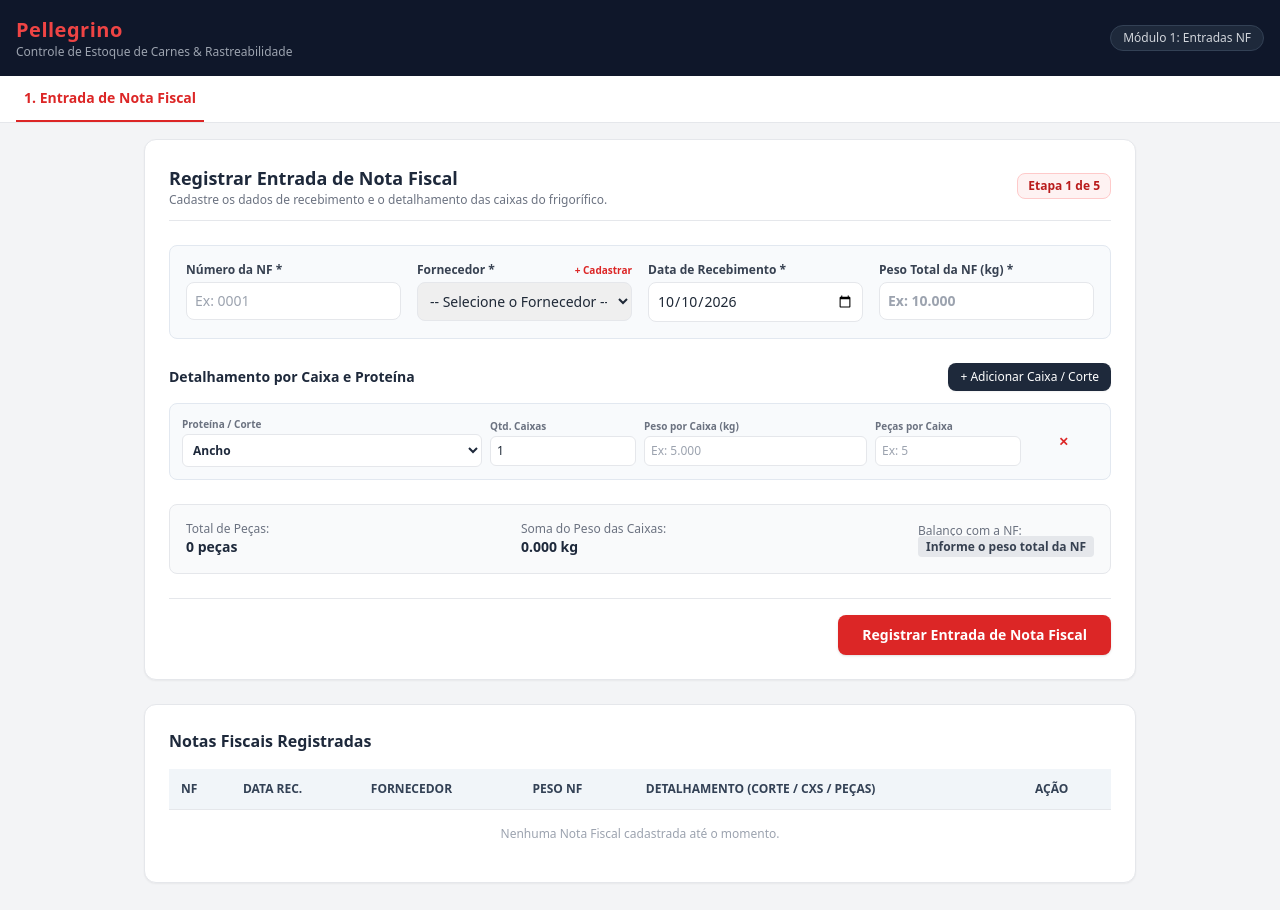
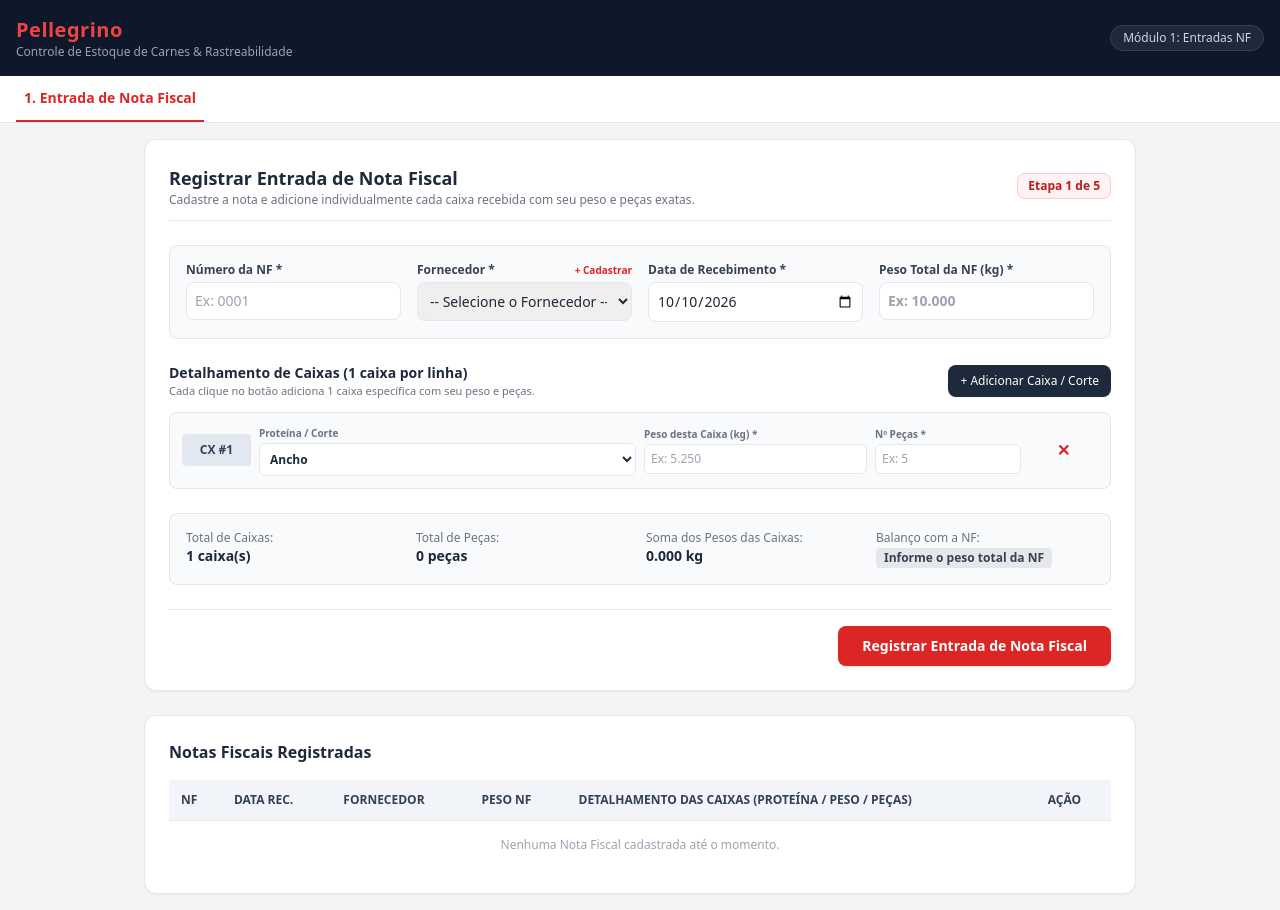
Before and after one commit to bncathoro/pelegrino, a plain HTML site: page index.html in a window 1280 px wide. Both pictures are taken after a click on the button "Remover esta caixa". Drawn offline with nearby package versions, Linux system fonts and the light colour scheme.

Commit message:
Update index.html

```diff
--- a/index.html
+++ b/index.html
@@ -17,7 +17,7 @@
     <span class="text-xs bg-slate-800 border border-slate-700 px-3 py-1 rounded-full text-gray-300">Módulo 1: Entradas NF</span>
   </header>
 
-  <!-- Navegação de Abas (Apenas Etapa 1 Ativa) -->
+  <!-- Navegação de Abas -->
   <nav class="bg-white border-b border-gray-200 px-4 flex space-x-4 text-sm">
     <button class="py-3 px-2 border-b-2 border-red-600 text-red-600 font-bold">1. Entrada de Nota Fiscal</button>
   </nav>
@@ -30,7 +30,7 @@
       <div class="border-b pb-3 flex justify-between items-center">
         <div>
           <h2 class="text-lg font-bold text-slate-800">Registrar Entrada de Nota Fiscal</h2>
-          <p class="text-xs text-gray-500">Cadastre os dados de recebimento e o detalhamento das caixas do frigorífico.</p>
+          <p class="text-xs text-gray-500">Cadastre a nota e adicione individualmente cada caixa recebida com seu peso e peças exatas.</p>
         </div>
         <span class="text-xs bg-red-50 text-red-700 border border-red-200 px-2.5 py-1 rounded-lg font-semibold">Etapa 1 de 5</span>
       </div>
@@ -63,11 +63,16 @@
           </div>
         </div>
 
-        <!-- Detalhamento dos Cortes e Caixas -->
+        <!-- Detalhamento das Caixas Individuais -->
         <div>
           <div class="flex justify-between items-center mb-3">
-            <h3 class="text-sm font-bold text-slate-800">Detalhamento por Caixa e Proteína</h3>
-            <button type="button" onclick="addNFCorteRow()" class="text-xs bg-slate-800 hover:bg-slate-900 text-white font-medium px-3 py-1.5 rounded-lg shadow-sm transition-all">+ Adicionar Caixa / Corte</button>
+            <div>
+              <h3 class="text-sm font-bold text-slate-800">Detalhamento de Caixas (1 caixa por linha)</h3>
+              <p class="text-[11px] text-gray-500">Cada clique no botão adiciona 1 caixa específica com seu peso e peças.</p>
+            </div>
+            <button type="button" onclick="addNFCorteRow()" class="text-xs bg-slate-800 hover:bg-slate-900 text-white font-medium px-3 py-2 rounded-lg shadow-sm transition-all flex items-center gap-1">
+              + Adicionar Caixa / Corte
+            </button>
           </div>
 
           <div id="nf-cortes-container" class="space-y-3">
@@ -75,18 +80,22 @@
         </div>
 
         <!-- Resumo do Lançamento -->
-        <div class="flex flex-wrap justify-between items-center bg-gray-50 p-4 rounded-lg border text-xs">
+        <div class="grid grid-cols-2 md:grid-cols-4 gap-3 bg-gray-50 p-4 rounded-lg border text-xs">
+          <div>
+            <span class="text-gray-500 block">Total de Caixas:</span>
+            <span id="resumo-total-caixas" class="text-sm font-bold text-slate-800">0 caixas</span>
+          </div>
           <div>
             <span class="text-gray-500 block">Total de Peças:</span>
             <span id="resumo-total-pecas" class="text-sm font-bold text-slate-800">0 peças</span>
           </div>
           <div>
-            <span class="text-gray-500 block">Soma do Peso das Caixas:</span>
+            <span class="text-gray-500 block">Soma dos Pesos das Caixas:</span>
             <span id="resumo-soma-peso" class="text-sm font-bold text-slate-800">0.000 kg</span>
           </div>
           <div>
             <span class="text-gray-500 block">Balanço com a NF:</span>
-            <span id="resumo-status-balanco" class="text-xs font-bold px-2 py-0.5 rounded bg-gray-200 text-gray-700">Aguardando dados</span>
+            <span id="resumo-status-balanco" class="text-xs font-bold px-2 py-1 rounded bg-gray-200 text-gray-700 inline-block mt-0.5">Aguardando dados</span>
           </div>
         </div>
 
@@ -109,7 +118,7 @@
               <th class="p-3">Data Rec.</th>
               <th class="p-3">Fornecedor</th>
               <th class="p-3">Peso NF</th>
-              <th class="p-3">Detalhamento (Corte / CXs / Peças)</th>
+              <th class="p-3">Detalhamento das Caixas (Proteína / Peso / Peças)</th>
               <th class="p-3">Ação</th>
             </tr>
           </thead>
@@ -155,33 +164,34 @@
       var container = document.getElementById('nf-cortes-container');
       var rowId = Date.now() + Math.floor(Math.random() * 1000);
       var optionsCortes = cortesList.map(c => `<option value="${c}">${c}</option>`).join('');
+      var numCaixaAtual = container.children.length + 1;
 
       var rowHtml = `
         <div id="row-${rowId}" class="grid grid-cols-1 sm:grid-cols-12 gap-2 items-center bg-slate-50 p-3 rounded-lg border border-slate-200 text-xs">
-          <div class="sm:col-span-4">
+          <div class="sm:col-span-1 text-center font-bold text-slate-700 bg-slate-200 py-2 rounded">
+            CX #${numCaixaAtual}
+          </div>
+          <div class="sm:col-span-5">
             <label class="block text-[10px] font-bold text-gray-500 mb-0.5">Proteína / Corte</label>
             <select class="item-corte border rounded-md p-1.5 w-full bg-white font-bold text-slate-800 outline-none">
               ${optionsCortes}
             </select>
           </div>
-          <div class="sm:col-span-2">
-            <label class="block text-[10px] font-bold text-gray-500 mb-0.5">Qtd. Caixas</label>
-            <input type="number" min="1" value="1" oninput="calcularTotalNF()" class="item-caixas border rounded-md p-1.5 w-full bg-white font-medium outline-none" required>
-          </div>
           <div class="sm:col-span-3">
-            <label class="block text-[10px] font-bold text-gray-500 mb-0.5">Peso por Caixa (kg)</label>
-            <input type="number" step="0.001" placeholder="Ex: 5.000" oninput="calcularTotalNF()" class="item-peso-cx border rounded-md p-1.5 w-full bg-white font-medium outline-none" required>
+            <label class="block text-[10px] font-bold text-gray-500 mb-0.5">Peso desta Caixa (kg) *</label>
+            <input type="number" step="0.001" placeholder="Ex: 5.250" oninput="calcularTotalNF()" class="item-peso-cx border rounded-md p-1.5 w-full bg-white font-medium outline-none" required>
           </div>
           <div class="sm:col-span-2">
-            <label class="block text-[10px] font-bold text-gray-500 mb-0.5">Peças por Caixa</label>
+            <label class="block text-[10px] font-bold text-gray-500 mb-0.5">Nº Peças *</label>
             <input type="number" min="1" placeholder="Ex: 5" oninput="calcularTotalNF()" class="item-pecas-cx border rounded-md p-1.5 w-full bg-white font-medium outline-none" required>
           </div>
           <div class="sm:col-span-1 flex justify-center items-end">
-            <button type="button" onclick="removeNFCorteRow('row-${rowId}')" class="text-red-600 hover:text-red-800 font-bold p-1">✕</button>
+            <button type="button" onclick="removeNFCorteRow('row-${rowId}')" class="text-red-600 hover:text-red-800 font-bold p-1 text-base" title="Remover esta caixa">✕</button>
           </div>
         </div>
       `;
       container.insertAdjacentHTML('beforeend', rowHtml);
+      renumerarCaixasVisual();
       calcularTotalNF();
     }
 
@@ -189,26 +199,36 @@
       var container = document.getElementById('nf-cortes-container');
       if(container.children.length > 1) {
         document.getElementById(id)?.remove();
+        renumerarCaixasVisual();
         calcularTotalNF();
       } else {
-        alert("A Nota Fiscal precisa conter ao menos 1 caixa/item cadastrado.");
+        alert("A Nota Fiscal precisa conter ao menos 1 caixa cadastrada.");
       }
+    }
+
+    function renumerarCaixasVisual() {
+      var rows = document.querySelectorAll('#nf-cortes-container > div');
+      rows.forEach((r, idx) => {
+        var badge = r.querySelector('div:first-child');
+        if(badge) badge.innerText = `CX #${idx + 1}`;
+      });
     }
 
     function calcularTotalNF() {
       var rows = document.querySelectorAll('#nf-cortes-container > div');
+      var totalCaixas = rows.length;
       var totalPecas = 0;
       var somaPesoCaixas = 0;
 
       rows.forEach(r => {
-        var cxs = parseInt(r.querySelector('.item-caixas').value) || 0;
         var pesoCx = parseFloat(r.querySelector('.item-peso-cx').value) || 0;
         var pecasCx = parseInt(r.querySelector('.item-pecas-cx').value) || 0;
 
-        somaPesoCaixas += (cxs * pesoCx);
-        totalPecas += (cxs * pecasCx);
+        somaPesoCaixas += pesoCx;
+        totalPecas += pecasCx;
       });
 
+      document.getElementById('resumo-total-caixas').innerText = totalCaixas + " caixa(s)";
       document.getElementById('resumo-total-pecas').innerText = totalPecas + " peças";
       document.getElementById('resumo-soma-peso').innerText = somaPesoCaixas.toFixed(3) + " kg";
 
@@ -217,16 +237,16 @@
       var statusSpan = document.getElementById('resumo-status-balanco');
 
       if(pesoDeclaradoNF === 0) {
-        statusSpan.className = "text-xs font-bold px-2 py-0.5 rounded bg-gray-200 text-gray-700";
+        statusSpan.className = "text-xs font-bold px-2 py-0.5 rounded bg-gray-200 text-gray-700 inline-block mt-0.5";
         statusSpan.innerText = "Informe o peso total da NF";
       } else if(diff === 0) {
-        statusSpan.className = "text-xs font-bold px-2 py-0.5 rounded bg-emerald-100 text-emerald-800";
+        statusSpan.className = "text-xs font-bold px-2 py-0.5 rounded bg-emerald-100 text-emerald-800 inline-block mt-0.5";
         statusSpan.innerText = "🟢 Conforme (Bateu 100%)";
       } else if(diff <= 0.5) {
-        statusSpan.className = "text-xs font-bold px-2 py-0.5 rounded bg-amber-100 text-amber-800";
+        statusSpan.className = "text-xs font-bold px-2 py-0.5 rounded bg-amber-100 text-amber-800 inline-block mt-0.5";
         statusSpan.innerText = `🟠 Tolerância Aceitável (Dif: ${diff.toFixed(3)}kg)`;
       } else {
-        statusSpan.className = "text-xs font-bold px-2 py-0.5 rounded bg-red-100 text-red-800";
+        statusSpan.className = "text-xs font-bold px-2 py-0.5 rounded bg-red-100 text-red-800 inline-block mt-0.5";
         statusSpan.innerText = `🔴 Divergente da NF (Dif: ${diff.toFixed(3)}kg)`;
       }
     }
@@ -234,26 +254,29 @@
     function handleNFSubmit(e) {
       e.preventDefault();
       var rows = document.querySelectorAll('#nf-cortes-container > div');
-      var itensNF = [];
-      var totalCaixasNF = 0;
+      var caixasDetalhadas = [];
       var totalPecasNF = 0;
+      var somaPesoCaixas = 0;
 
       var nfNumero = document.getElementById('nf-numero').value.trim();
       var fornecedor = document.getElementById('nf-fornecedor').value;
       var dataRec = document.getElementById('nf-data').value;
       var pesoTotalNF = parseFloat(document.getElementById('nf-peso-total').value) || 0;
 
-      rows.forEach(r => {
+      rows.forEach((r, idx) => {
         var corte = r.querySelector('.item-corte').value;
-        var cxs = parseInt(r.querySelector('.item-caixas').value) || 0;
         var pesoCx = parseFloat(r.querySelector('.item-peso-cx').value) || 0;
         var pecasCx = parseInt(r.querySelector('.item-pecas-cx').value) || 0;
 
-        if(cxs > 0) {
-          itensNF.push({ corte, caixas: cxs, pesoPorCaixa: pesoCx, pecasPorCaixa: pecasCx });
-          totalCaixasNF += cxs;
-          totalPecasNF += (cxs * pecasCx);
-        }
+        caixasDetalhadas.push({
+          caixaNum: idx + 1,
+          corte: corte,
+          pesoCaixa: pesoCx,
+          pecasPorCaixa: pecasCx
+        });
+
+        somaPesoCaixas += pesoCx;
+        totalPecasNF += pecasCx;
       });
 
       var newNF = {
@@ -262,9 +285,10 @@
         fornecedor: fornecedor,
         data: dataRec,
         pesoTotal: pesoTotalNF,
-        totalCaixas: totalCaixasNF,
+        somaPesoCaixas: somaPesoCaixas,
+        totalCaixas: caixasDetalhadas.length,
         totalPecas: totalPecasNF,
-        itens: itensNF,
+        caixas: caixasDetalhadas,
         status: "Recebida"
       };
 
@@ -278,7 +302,7 @@
       addNFCorteRow();
       renderNFList();
 
-      alert(`Nota Fiscal #${nfNumero} salva com sucesso!`);
+      alert(`Nota Fiscal #${nfNumero} registrada com sucesso! (${caixasDetalhadas.length} caixas e ${totalPecasNF} peças gravadas)`);
     }
 
     function renderNFList() {
@@ -291,7 +315,7 @@
       }
 
       tbody.innerHTML = nfsList.map(nf => {
-        var detalhe = nf.itens.map(i => `${i.caixas} cx(s) ${i.corte} (${i.pecasPorCaixa} pçs/cx - ${i.pesoPorCaixa.toFixed(3)}kg/cx)`).join('<br>');
+        var detalhe = nf.caixas.map(c => `<strong>CX #${c.caixaNum}:</strong> ${c.corte} - ${c.pesoCaixa.toFixed(3)}kg (${c.pecasPorCaixa} pçs)`).join('<br>');
         return `
           <tr class="border-b hover:bg-slate-50">
             <td class="p-3 font-bold text-red-700">NF #${nf.numero}</td>
```
